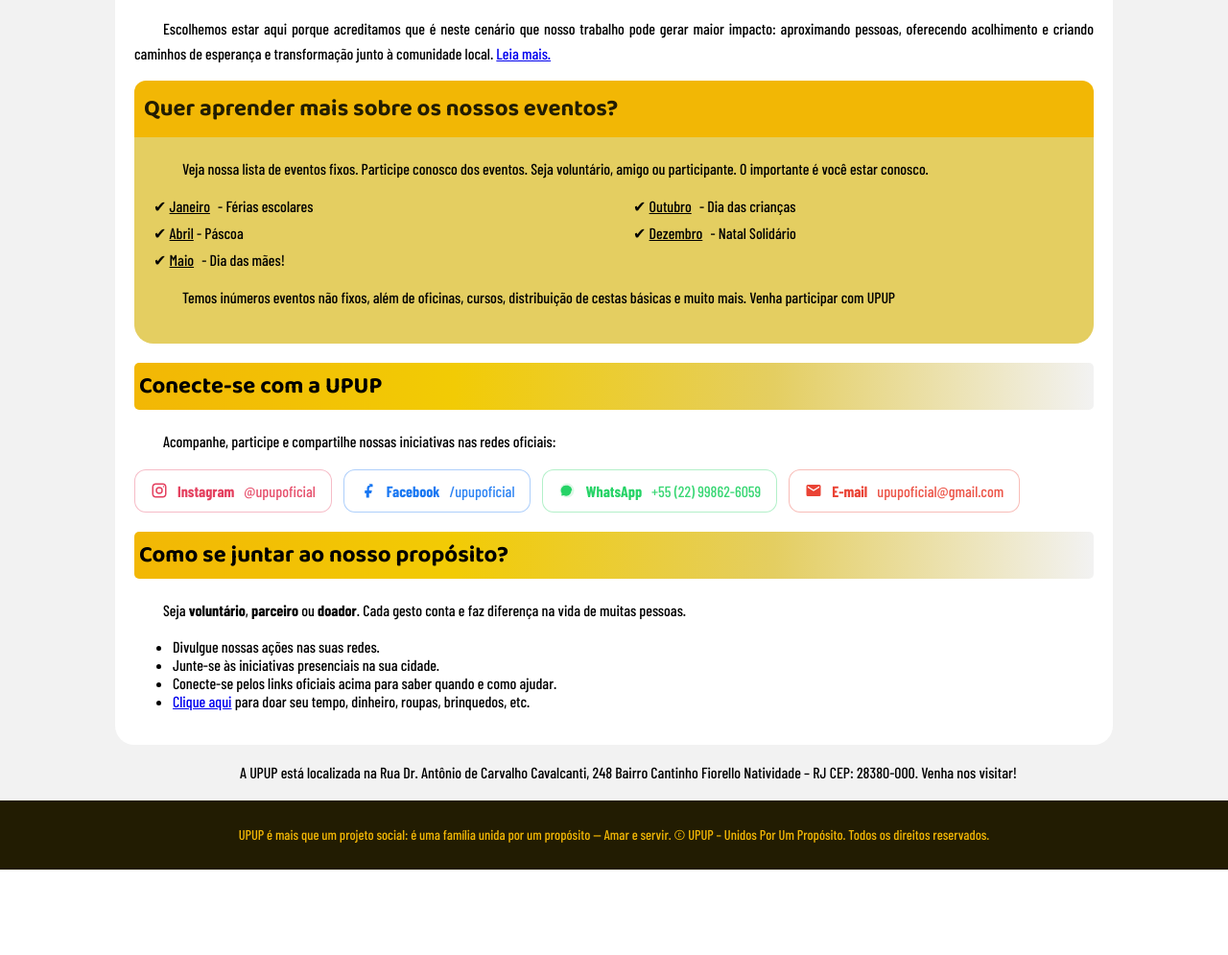
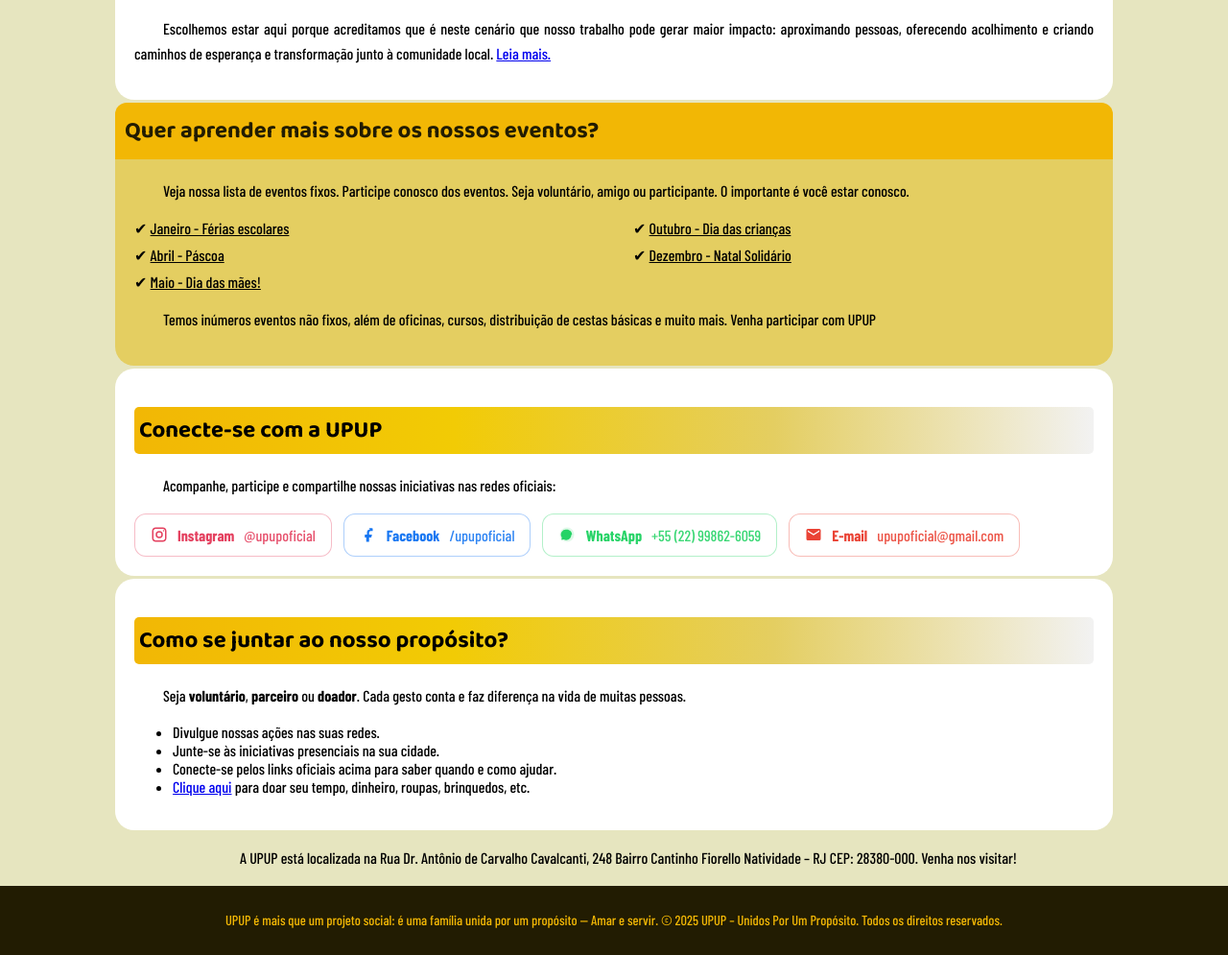
Before and after one commit to mspcris/upup, a PHP site: page / in a window 1280 px wide. Shown: the part 2200-3195 px from the top of the page at 96% size. Before the commit the page ends 3106 px from the top, so only its background shows below. Run offline with PHP 8.4, Linux system fonts and the light colour scheme; some web fonts are replaced.

Commit message:
Correção de c[odigo. Footer ano corrigido.

```diff
--- a/css/style.css
+++ b/css/style.css
@@ -29,6 +29,7 @@
    ============================= */
 :root {
   --cor0: #F2F2F2;
+  --cor01: #e6e5bf;
   --cor1: #e4ce61;
   --cor2: #F2CB05;
   --cor3: #F2B705;
@@ -56,7 +57,7 @@
    ============================= */
 body {
   font-family: var(--fonte-padrao);
-  background-color: var(--cor0);
+  background-color: var(--cor01);
   margin: 0;
 }
 
@@ -108,6 +109,15 @@ body { font-family: var(--font-padrao); }
 .h1main, .subtitulos {
   font-family: var(--font-destaque);
 }
+
+.card{
+  max-width: 1000px;
+  margin: 3px auto;
+  padding: 20px;
+  border-radius: 20px;
+  background-color: white;
+}
+
 
 header h6 {
   margin: 0;
--- a/index.html
+++ b/index.html
@@ -156,6 +156,10 @@
             e transformação junto à comunidade local. <a href="porquenatividade.html">Leia mais.</a>
 
         </p>
+
+    </main>
+
+
     <aside class="extra">
         <h2 id="extrah2">Quer aprender mais sobre os nossos eventos?</h2>
         <p>
@@ -163,30 +167,35 @@
             participante. O importante é você estar conosco.
         </p>
         <ul>
-                <li><span>✔ <a href="https://www.instagram.com/p/C09_oo5uUxA/" target="_blank">Janeiro</a></span> -
-                    Férias escolares</a>
+            <li><span>✔ <a href="https://www.instagram.com/p/C09_oo5uUxA/" target="_blank">Janeiro -
+                        Férias escolares </a></span>
             </li>
 
-                <li><span>✔ <a href="https://www.instagram.com/p/DIq09shupP2/" target="_blank">Abril</a> -
-                        Páscoa</a></span>
+            <li><span>✔ <a href="https://www.instagram.com/p/DIq09shupP2/" target="_blank">Abril -
+                        Páscoa </a></span>
             </li>
 
-                <li><span>✔ <a href="https://www.instagram.com/p/DJ300Eng5Zj/?img_index=1"
-                            target="_blank">Maio</a></span> - Dia das mães!</a>
+            <li><span>✔ <a href="https://www.instagram.com/p/DJ300Eng5Zj/?img_index=1" target="_blank">Maio - Dia
+                        das mães! </a></span>
             </li>
 
-                <li><span>✔ <a href="https://www.instagram.com/p/DI9TLQEO9t-/?img_index=1"
-                            target="_blank">Outubro</a></span> - Dia das crianças</a>
+            <li><span>✔ <a href="https://www.instagram.com/p/DI9TLQEO9t-/?img_index=1" target="_blank">Outubro - Dia
+                        das crianças</a></span>
             </li>
 
-                <li><span>✔ <a href="https://www.instagram.com/p/C09zVgyOYIm/" target="_blank">Dezembro</a></span> -
-                    Natal Solidário</a>
+            <li><span>✔ <a href="https://www.instagram.com/p/C09zVgyOYIm/" target="_blank">Dezembro - Natal
+                        Solidário</a></span>
             </li>
         </ul>
 
         <p>Temos inúmeros eventos não fixos, além de oficinas, cursos, distribuição de cestas básicas e muito
             mais. Venha participar com UPUP</p>
     </aside>
+
+
+
+
+
     <section class="card">
         <h2 class="subtitulos">Conecte-se com a UPUP</h2>
         <p>Acompanhe, participe e compartilhe nossas iniciativas nas redes oficiais:</p>
@@ -245,10 +254,7 @@
                 etc. </li>
         </ul>
 
-            <aside>
-
-            </aside>
-    </main>
+    </SECtion>
 
     <section>
         <P class="prerodape">A UPUP está localizada na Rua Dr. Antônio de Carvalho Cavalcanti, 248 Bairro
@@ -257,13 +263,15 @@
             Natividade
             – RJ CEP: 28380-000. Venha nos visitar!</P>
     </section>
+
     <footer class="copyright">
         <p class="y">UPUP é mais que um projeto social: é uma família unida por um propósito — Amar e
             servir.</p>
-        © <span class="y"></span>UPUP – Unidos Por Um Propósito. Todos os direitos reservados.
+        © <span id="y"></span> UPUP – Unidos Por Um Propósito. Todos os direitos reservados.
         <script>document.getElementById('y').textContent = new Date().getFullYear();</script>
     </footer>
-    </div>
+
+
 
 
 </body>
```
Lines whose indentation alone changed are shown as unchanged.
